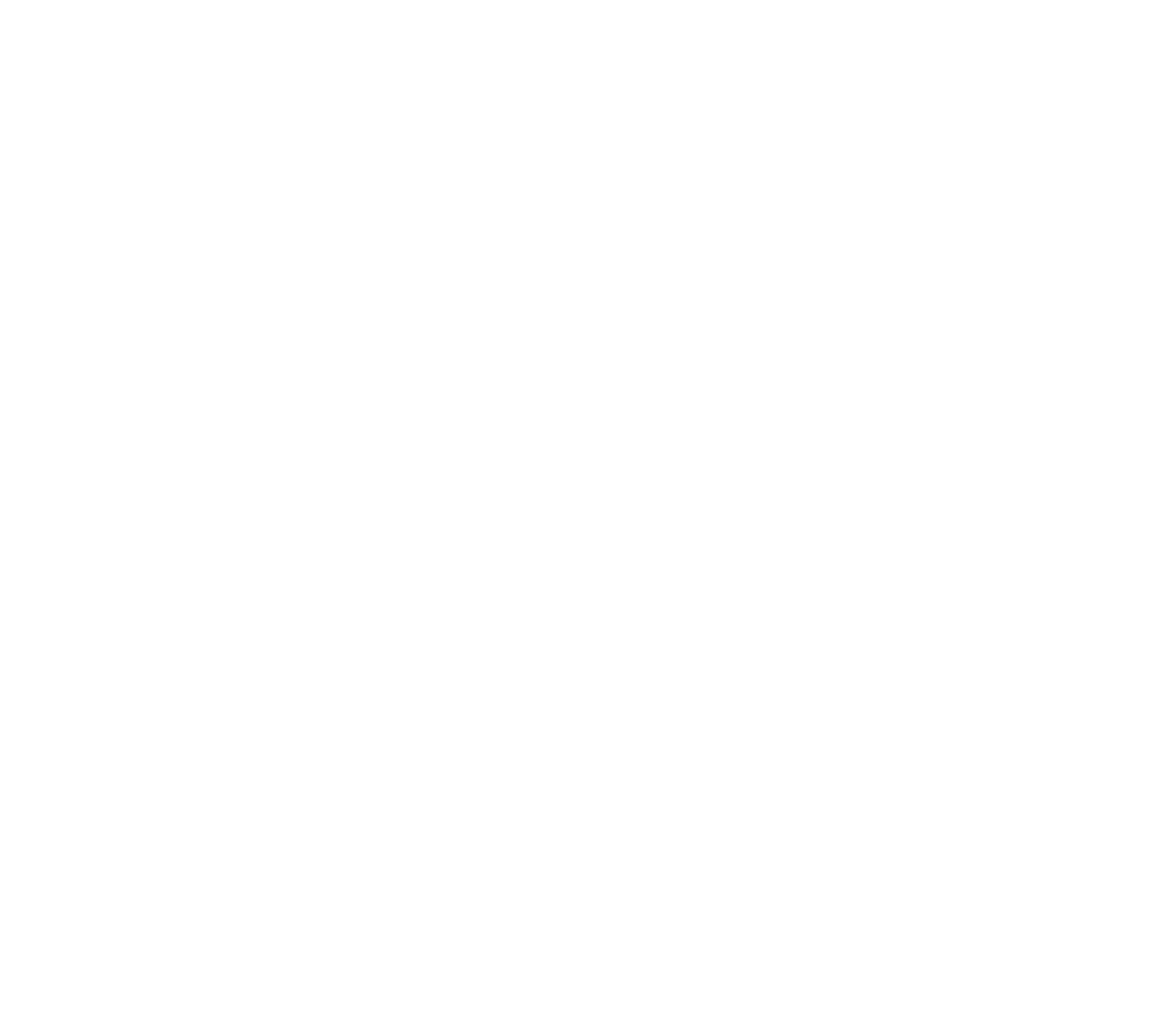
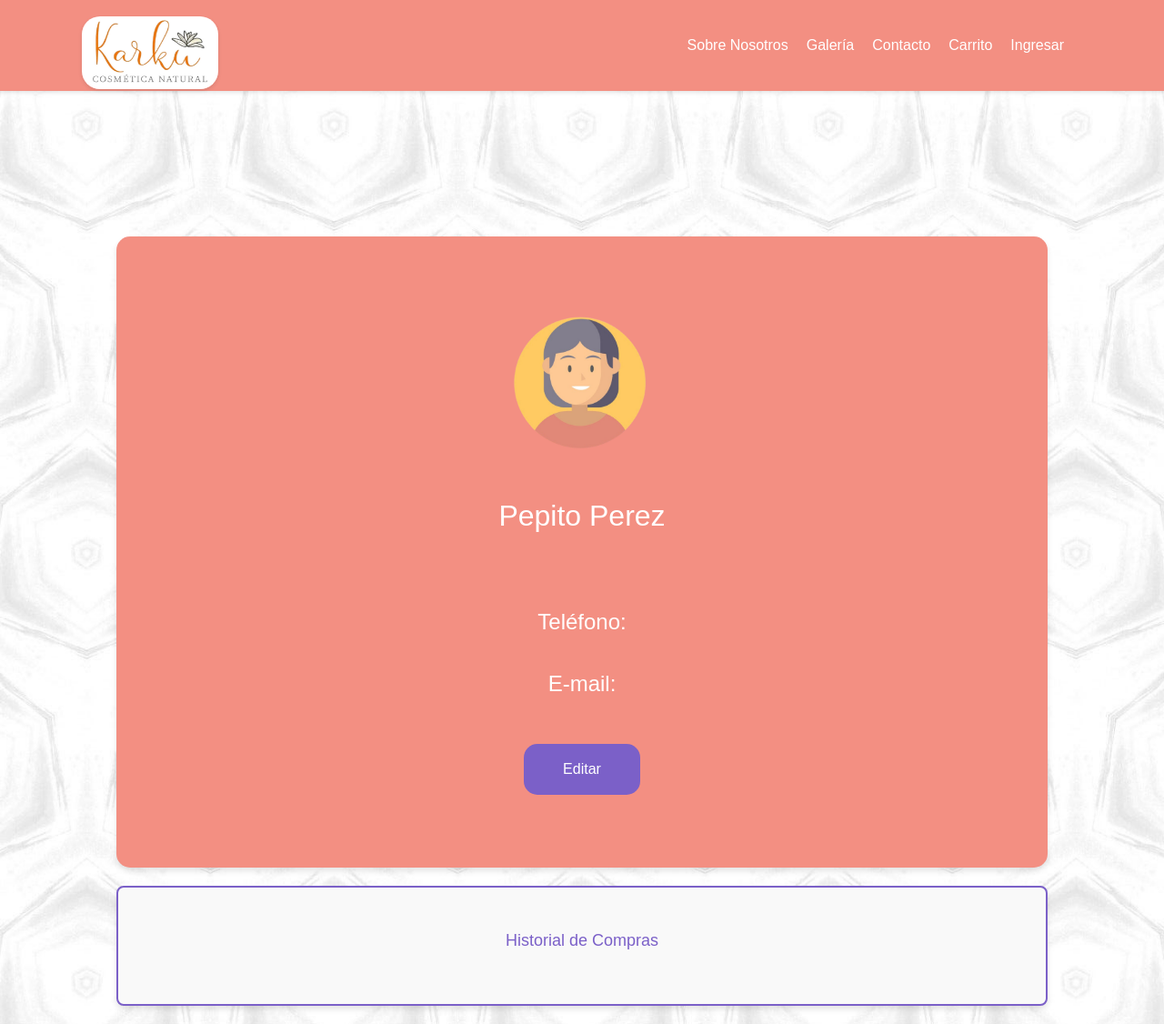
Before and after one commit to karkuCosmetic/karkuCosmetics, a React (Create React App) app in the folder client/: page /profile in a window 1280 px wide. Shown: the whole page at 91% size. Before the commit the page ends 800 px from the top, so only its background shows below. Built offline with nearby package versions, Linux system fonts and the light colour scheme; the HTML template or start-up script is replaced by a standard one.

Commit message:
User profile

```diff
--- a/client/src/components/NavBar/navbar.css
+++ b/client/src/components/NavBar/navbar.css
@@ -105,16 +105,20 @@
 
   .nav-links {
     display: none;
+    align-items: center;
     flex-direction: column;
     position: absolute;
-    top: 115px;
-    left: 0;
-    background-color: #f38f82fb;
-    width: 100%;
-    padding: 10px 0;
+    top: 100px;
+    border-top-left-radius: 0;
+    border-top-right-radius: 0;
+    border-bottom-left-radius: 15px;
+    border-bottom-right-radius: 15px;
+    background-color: #f38f82;
+    width: 90%;
+    padding: 1rem;
     text-align: center;
     box-shadow: 0 2px 4px rgba(0, 0, 0, 0.1);
-    transition: opacity 0.3s ease, transform 0.3s ease;
+    transition: transform 0.1s ease;
     opacity: 0;
     transform: translateY(-20px);
   }
@@ -123,7 +127,7 @@
     display: flex;
     opacity: 1;
     transform: translateY(0);
-    transition: opacity 0.8s ease, transform 0.8s ease;
+    transition: opacity 1s ease, transform 1s ease;
   }
 
   .nav-links li {
--- a/client/src/components/NavBar/navbar.jsx
+++ b/client/src/components/NavBar/navbar.jsx
@@ -1,24 +1,24 @@
-import React, {useEffect} from 'react';
-import {Link} from 'react-router-dom';
-import './navbar.css';
-import logo from '../../assets/logo.png';
-import {useState} from 'react';
-import {GetDecodedCookie} from '../../utils/DecodedCookie';
+import React, { useEffect } from "react";
+import { Link } from "react-router-dom";
+import "./navbar.css";
+import logo from "../../assets/logo.png";
+import { useState } from "react";
+import { GetDecodedCookie } from "../../utils/DecodedCookie";
 
 const Navbar = () => {
-  const [menuOpen, setMenuOpen] = useState (false);
-  const [login, setLogin] = useState (false);
+  const [menuOpen, setMenuOpen] = useState(false);
+  const [login, setLogin] = useState(false);
 
   const toggleMenu = () => {
-    setMenuOpen (!menuOpen);
+    setMenuOpen(!menuOpen);
   };
 
-  useEffect (() => {
-    const token = GetDecodedCookie ('cookieToken');
+  useEffect(() => {
+    const token = GetDecodedCookie("cookieToken");
     if (token) {
-      setLogin (true);
+      setLogin(true);
     } else {
-      setLogin (false);
+      setLogin(false);
     }
   }, []);
   //si hay token estoy logeado, entonces condiciono la navbar
@@ -32,19 +32,38 @@
           </Link>
         </div>
         <button
-          className={`menu-button ${menuOpen ? 'open' : ''}`}
+          className={`menu-button ${menuOpen ? "open" : ""}`}
           onClick={toggleMenu}
         >
           <span className="menu-icon" />
         </button>
-        <ul className={`nav-links ${menuOpen ? 'open' : ''}`}>
-          <li><a href="#about">Sobre Nosotros</a></li>
-          <li><a href="#gallery">Galería</a></li>
-          <li><a href="/contact">Contacto</a></li>
-          <li><a href="/store">Tienda</a></li>
-          {login === true
-            ? <li><a href="/profile">Perfil</a></li>
-            : <li><a href="/login">ingresar</a></li>}
+        <ul className={`nav-links ${menuOpen ? "open" : ""}`}>
+          <li>
+            <a href="#about">Sobre Nosotros</a>
+          </li>
+          <li>
+            <a href="#gallery">Galería</a>
+          </li>
+          <li>
+            <a href="/contact">Contacto</a>
+          </li>
+          <li>
+            <a href="/cart">Carrito</a>
+          </li>
+          {login === true ? (
+            <>
+              <li>
+                <a href="/profile">Perfil</a>
+              </li>
+              <li>
+                <a href="/buys">Mis Compras</a>
+              </li>
+            </>
+          ) : (
+            <li>
+              <a href="/login">Ingresar</a>
+            </li>
+          )}
         </ul>
       </div>
     </nav>
--- /dev/null
+++ b/client/src/pages/profile/profile.css
@@ -0,0 +1,130 @@
+.profile-container {
+  display: flex;
+  flex-direction: column;
+  flex-wrap: wrap;
+  align-items: center;
+  overflow: hidden;
+  background-image: url(../../assets/bgDetailop3.jpg);
+  background-size: cover;
+  background-repeat: no-repeat;
+  min-height: 100vh;
+}
+
+.info-user{
+    display: flex;
+    justify-content: center;
+    flex-direction: column;
+    align-items: center;
+}
+.profile-card {
+  background-color: #f38f82;
+  color: white;
+  display: flex;
+  flex-wrap: wrap;
+  flex-direction: column;
+  align-items: center;
+  border-radius: 15px;
+  box-shadow: 0px 4px 6px rgba(0, 0, 0, 0.1);
+  padding: 5rem;
+  width: 80%;
+  margin-top: 10rem;
+}
+
+.profile-card img {
+  display: flex;
+  flex-wrap: wrap;
+  width: 10rem;
+  height: 10rem;
+  border-radius: 50%;
+  object-fit: cover;
+  margin-bottom: 3rem;
+}
+.profile-card h2 {
+  display: flex;
+  flex-wrap: wrap;
+  margin: 0;
+  font-size: 2rem;
+  margin-bottom: 2rem;
+}
+
+.profile-card p {
+  display: flex;
+  flex-wrap: wrap;
+  margin: 1rem;
+  font-size: 1.5rem;
+  color: white;
+}
+
+.purchase-history-card {
+  display: flex;
+  flex-wrap: wrap;
+  display: flex;
+  justify-content: center;
+  background-color: #f9f9f9;
+  border-radius: 8px;
+  box-shadow: 0px 4px 6px rgba(0, 0, 0, 0.1);
+  margin: 20px auto;
+  padding: 3rem;
+  width: 80%;
+  border: 2px solid #7b60c8;
+}
+
+.purchase-history-card h3 {
+  margin: 0 0 10px;
+  font-size: 18px;
+  color:#7b60c8;
+}
+
+.purchase-history-card ul {
+  list-style: none;
+  padding: 0;
+}
+
+.purchase-history-card li {
+  margin-bottom: 5px;
+  font-size: 14px;
+  color: #555555;
+}
+
+.profile-card input[type="text"] {
+  width: 100%;
+  padding: 8px;
+  margin: 5px 0;
+  border: 1px solid #ccc;
+  border-radius: 4px;
+  font-size: 14px;
+}
+
+.profile-card button {
+  background-color:#7b60c8;
+  border-radius: 15px;
+  margin-top: 2rem;
+  padding: 1rem;
+  width: 8rem;
+  color: white;
+  cursor: pointer;
+  display: inline-block;
+  text-align: center;
+  text-decoration: none;
+  transition: all 250ms;
+  border: 0;
+  font-size: 16px;
+  user-select: none;
+  -webkit-user-select: none;
+  touch-action: manipulation;
+}
+
+.profile-card button:hover {
+  background-color: #d3599f;
+  box-shadow: 0px 4px 6px rgba(0, 0, 0, 0.1);
+  transform: scale(1.05);
+}
+
+
+.profile-card button:not([disabled]):focus {
+  box-shadow: 0 0 .25rem rgba(0, 0, 0, 0.5), -.125rem -.125rem 1rem rgba(239, 71, 101, 0.5), .125rem .125rem 1rem rgba(255, 154, 90, 0.5);
+}
+
+.profile-card button:not([disabled]):hover {
+  box-shadow: 0 0 .25rem rgba(0, 0, 0, 0.5), -.125rem -.125rem 1rem rgba(239, 71, 101, 0.5), .125rem .125rem 1rem rgba(255, 154, 90, 0.5);
+}
--- a/client/src/pages/profile/profile.jsx
+++ b/client/src/pages/profile/profile.jsx
@@ -1,36 +1,101 @@
-import React, {useEffect, useState} from 'react';
-import {GetDecodedCookie} from '../../utils/DecodedCookie';
-import {DecodedToken} from '../../utils/DecodedToken';
-import {getUserDetail} from '../../functions/fetchingUsers';
+import React, { useEffect, useState } from "react";
+import { GetDecodedCookie } from "../../utils/DecodedCookie";
+import { DecodedToken } from "../../utils/DecodedToken";
+import { getUserDetail } from "../../functions/fetchingUsers";
+import "./profile.css"; // Asegúrate de importar tu archivo de estilos CSS aquí
+import Navbar from "../../components/NavBar/navbar";
 
+const Profile = () => {
+  const [profile, setProfile] = useState({});
+  const [purchaseHistory, setPurchaseHistory] = useState([]);
+  const [editing, setEditing] = useState(false);
+  const [newName, setNewName] = useState("");
+  const [newLastName, setNewLastName] = useState("");
+  const [newPhone, setNewPhone] = useState("");
 
-export const Profile = () => {
-  const [profile, SetProfile] = useState ({});
-
-
-  useEffect (() => {
-    const token = GetDecodedCookie ('cookieToken');
+  useEffect(() => {
+    const token = GetDecodedCookie("cookieToken");
     if (token) {
-      let {uid} = DecodedToken (token);
-      CallUsersDetail (uid);
+      let { uid } = DecodedToken(token);
+      callUserDetail(uid);
+      // Simulando el historial de compras para demostración
+      setPurchaseHistory([
+        { id: 1, item: "Product A", price: "$10" },
+        { id: 2, item: "Product B", price: "$20" },
+      ]);
     }
   }, []);
 
-  const CallUsersDetail = async uid => {
-    const info = await getUserDetail (uid);
-    SetProfile (info);
+  const callUserDetail = async (uid) => {
+    const info = await getUserDetail(uid);
+    setProfile(info);
+    setNewName(info.name);
+    setNewLastName(info.lastName);
+    setNewPhone(info.phone);
   };
 
-
-
-  //Maapear profile
-
+  const handleSave = () => {
+    // Actualizar la información del perfil de la base
+    setEditing(false);
+  };
 
   return (
-    <div>
+    <>
+      <Navbar />
+      <div className="profile-container">
+        <div className="profile-card">
+          <img src={require("../../assets/Avatares/avatar3.png")} alt="Avatar" />
+          {editing ? (
+            <div>
 
+              <input
+                type="text"
+                placeholder="Escribe aquí tu nombre"
+                value={newName}
+                onChange={(e) => setNewName(e.target.value)}
+              />
+              <input
+                type="text"
+                placeholder="Escribe aquí tu apellido"
+                value={newLastName}
+                onChange={(e) => setNewLastName(e.target.value)}
+              />
+              <input
+                type="text"
+                placeholder="Nuevo Número"
+                value={newPhone}
+                onChange={(e) => setNewPhone(e.target.value)}
+              />
+            </div>
+          ) : (
+            <div className="info-user">
+              <h2>
+              {/* este <h2>Pepito Perez</h2> es solo para tener una vista del name */}
+                <h2>Pepito Perez</h2>
+                {profile.name} {profile.lastName}
+              </h2>
+              <p>Teléfono: {profile.phone}</p>
+              <p>E-mail: {profile.email}</p>
+            </div>
+          )}
+          <button onClick={() => setEditing(!editing)}>
+            {editing ? "Cancelar" : "Editar"}
+          </button>
+          {editing && <button onClick={handleSave}>Guardar</button>}
+        </div>
 
-    </div>
+        <div className="purchase-history-card">
+          <h3>Historial de Compras</h3>
+          <ul>
+            {purchaseHistory.map((item) => (
+              <li key={item.id}>
+                {item.item} - {item.price}
+              </li>
+            ))}
+          </ul>
+        </div>
+      </div>
+    </>
   );
 };
 
```
Also changed, not shown: client/src/variables.scss (deleted, +0 -184 lines).
